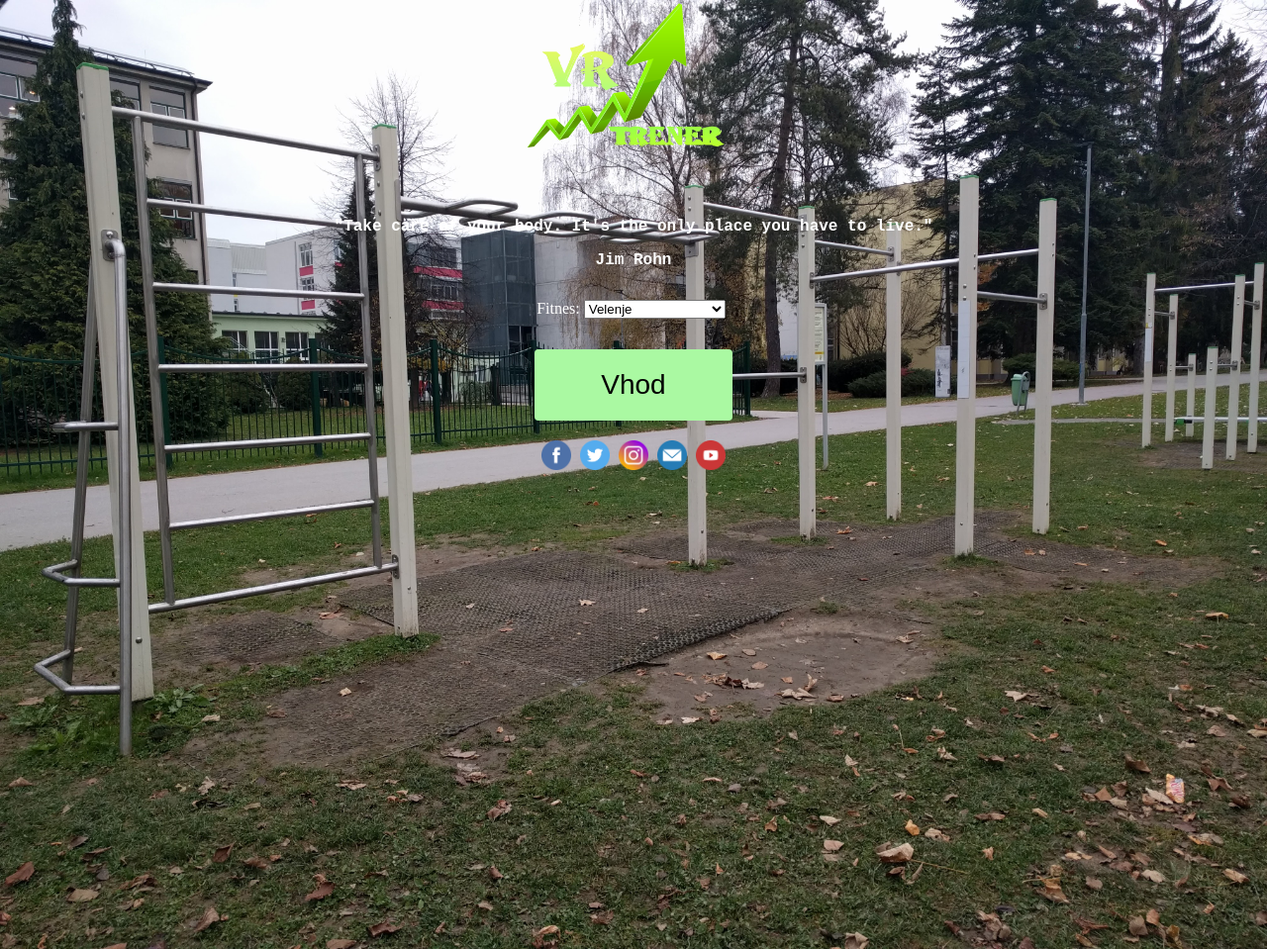
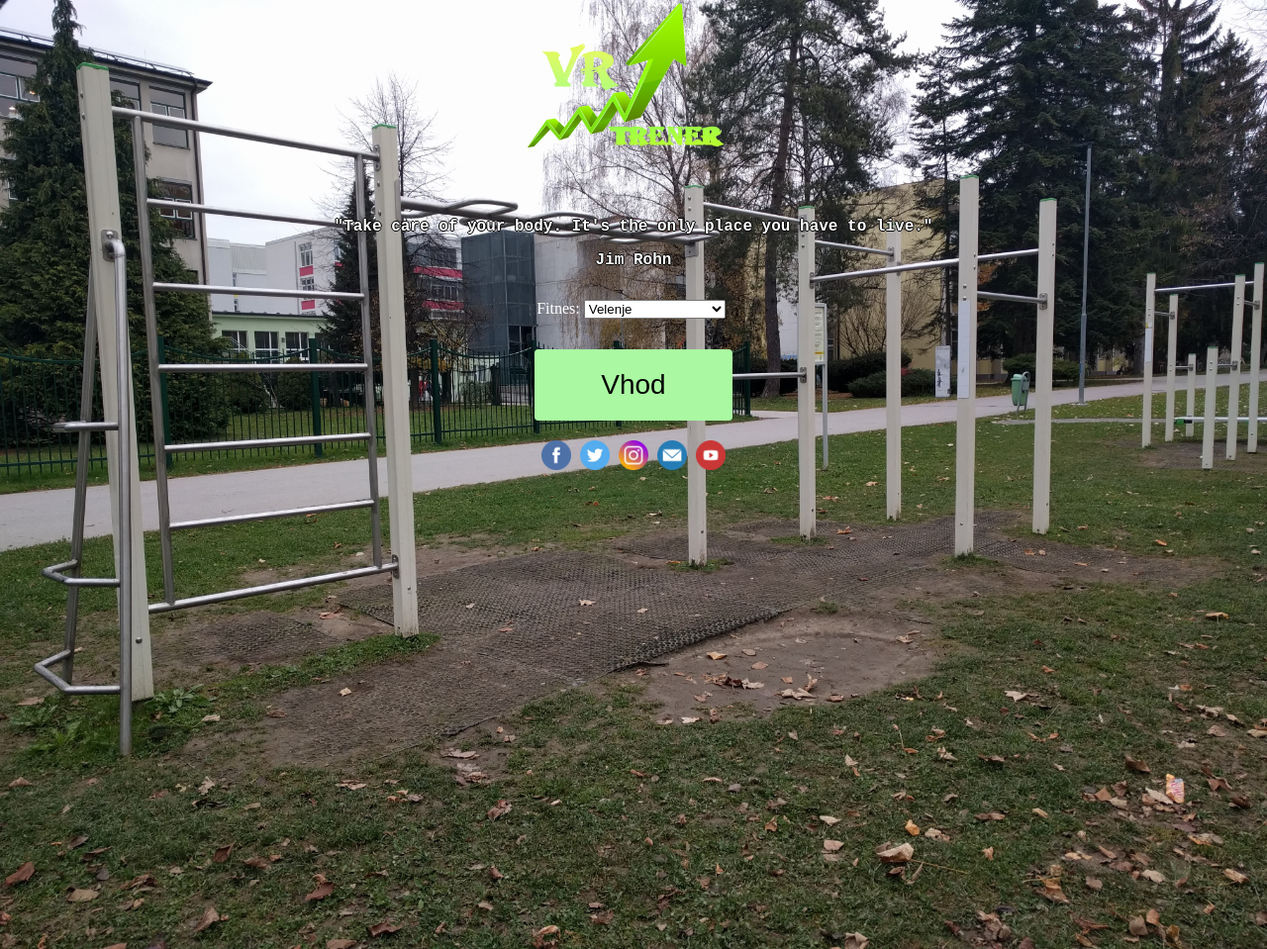
Before and after one commit to budi1200/vrtrener, a PHP site: page / in a window 1280 px wide. Shown: the top 959 px of the page at 99% size. Run offline with PHP 8.4, Linux system fonts and the light colour scheme.

Commit message:
ureditev texta

```diff
--- a/index.php
+++ b/index.php
@@ -10,10 +10,10 @@
 			<div class="child">
 				<img src="slike_prva_stran/logo.png" alt="logo" width="225" height="200">
 			</div>
-			<div class="child">
+			<div class="child text">
 				<blockquote id="quote">"Take care of your body. It's the only place you have to live."</blockquote>
 			</div>
-			<div class="child">
+			<div class="child text">
 				<p id="quote_author">Jim Rohn</p>
 			</div>
 			<div class="child">
--- a/style.css
+++ b/style.css
@@ -50,18 +50,19 @@
 	letter-spacing:5px;
 	padding-top:10px;
 }
-#quote{
+.text{
+	text-shadow: 1px 0 0 #000, 0 -1px 0 #000, 0 1px 0 #000, -1px 0 0 #000;
+	color: white;
+	font-weight:bold;
 	text-align:center;
 	font-family:courier new;
-	color:white;
-	font-weight:bold;
+}
+#quote{
 }
 #quote_author{
 	text-align:center;
 	font-family:courier new;
 	padding-bottom:15px;
-	color:white;
-	font-weight:bold;
 }
 .mySlides {
 	display:none;
```
